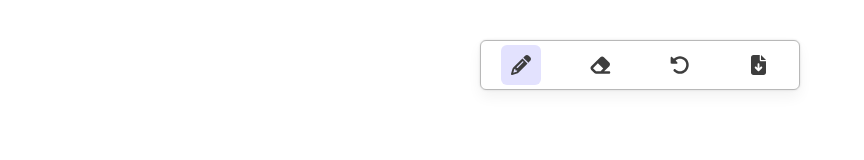
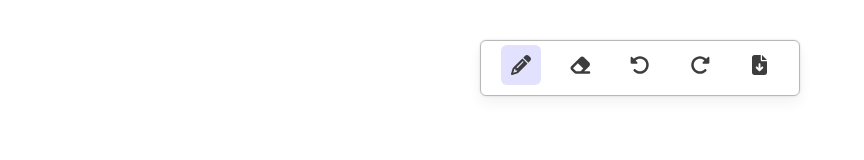
Before and after one commit to adhikari-anil/OnlineDrawingTool, a Next.js app: page / in a window 1280 px wide. Shown: the top 160 px of the page, without its empty margins (0-864 px from the left). Built offline with nearby package versions, Linux system fonts and the light colour scheme.

Commit message:
Undo and Redo funtionality added

```diff
--- a/src/components/Board/index.js
+++ b/src/components/Board/index.js
@@ -6,6 +6,8 @@ import { menuItemClick, actionItemClick } from "@/slice/menuSlice";
 const Board = () => {
   const dispatch = useDispatch();
   const canvasRef = useRef(null);
+  const drawingHistory = useRef([]);
+  const historyPointer = useRef(0);
   const shouldDraw = useRef(false);
   const { activeMenuItem, actionMenuItem } = useSelector((state) => state.menu);
   const { color, size } = useSelector((state) => state.toolBox[activeMenuItem]);
@@ -22,6 +24,11 @@ const Board = () => {
       anchor.download = "sketch.jpg";
       anchor.click();
       console.log(URL);
+    }else if(actionMenuItem === MENU_ITEMS.UNDO || actionMenuItem === MENU_ITEMS.REDO) {
+      if(historyPointer.current >0 && actionMenuItem === MENU_ITEMS.UNDO) historyPointer.current -=1
+      if(historyPointer.current < drawingHistory.current.length-1 && actionMenuItem === MENU_ITEMS.REDO) historyPointer.current +=1
+      const imageData = drawingHistory.current[historyPointer.current];
+      context.putImageData(imageData,0,0);
     }
     dispatch(actionItemClick(null));
   }, [actionMenuItem]);
@@ -70,6 +77,9 @@ const Board = () => {
 
     const handleMouseUp = (e) => {
       shouldDraw.current = false;
+      const imageData = context.getImageData(0,0,canvas.width,canvas.height);
+      drawingHistory.current.push(imageData);
+      historyPointer.current = drawingHistory.current.length-1;
     };
 
     const handleTouchStart = (e) => {
--- a/src/components/Menu/index.js
+++ b/src/components/Menu/index.js
@@ -5,6 +5,7 @@ import {
   faEraser,
   faRotateLeft,
   faFileArrowDown,
+  faRotateRight,
 } from "@fortawesome/free-solid-svg-icons";
 
 import styles from "./index.module.css";
@@ -36,6 +37,9 @@ const Menu = () => {
       <div className={styles.iconWrapper} onClick={()=>handleClickActionItem(MENU_ITEMS.UNDO)}>
         <FontAwesomeIcon icon={faRotateLeft} className={styles.icon} />
       </div>
+      <div className={styles.iconWrapper} onClick={()=>handleClickActionItem(MENU_ITEMS.REDO)}>
+        <FontAwesomeIcon icon={faRotateRight} className={styles.icon} />
+      </div>
       <div className={styles.iconWrapper} onClick={()=>handleClickActionItem(MENU_ITEMS.DOWNLOAD)}>
         <FontAwesomeIcon icon={faFileArrowDown} className={styles.icon} />
       </div>
--- a/src/components/Menu/index.module.css
+++ b/src/components/Menu/index.module.css
@@ -1,5 +1,5 @@
 .menuContainer{
-    @apply absolute px-5 py-1 flex justify-between w-1/4 left-1/2 top-10 rounded-md;
+    @apply sm:absolute sm:px-5 sm:py-1 sm:flex sm:justify-between sm:w-1/4 sm:left-1/2 sm:top-10 sm:rounded-md flex justify-normal shrink h-14 gap-2;
     border: 1px solid theme('colors.border1');
     transform: translateX(-50%);
     box-shadow: theme('colors.shadow1');
```
